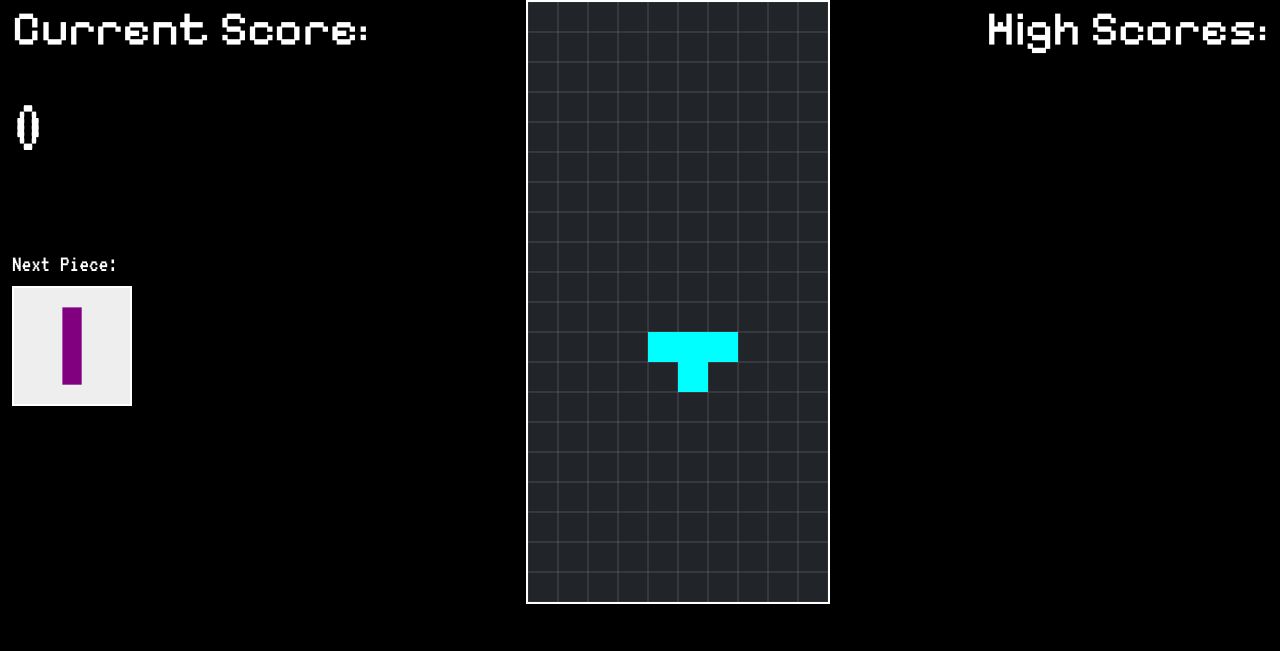
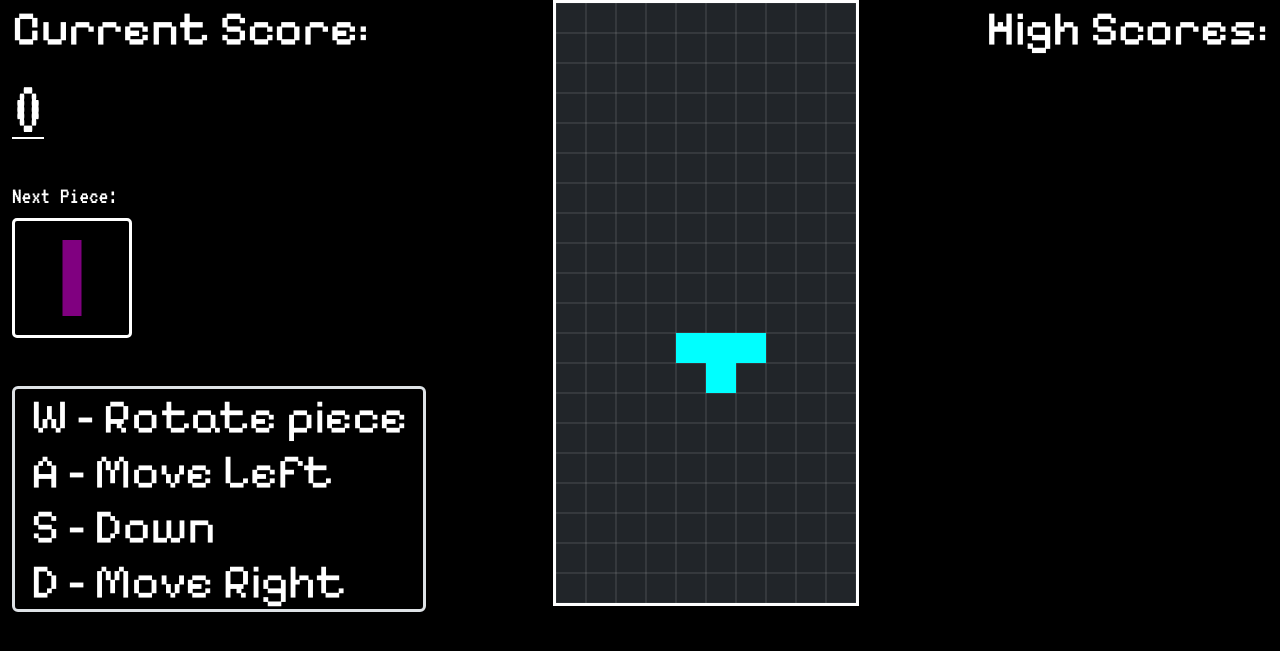
Before and after one commit to Ir0nblast3/Game-Neonumy, a Django app: page / in a window 1280 px wide. Shown: the top 651 px of the page. Run offline with Django 5.2, Linux system fonts and the light colour scheme; data that the repository does not hold is empty.

Commit message:
Adding controls panel

```diff
--- a/game/static/css/style.css
+++ b/game/static/css/style.css
@@ -4,9 +4,8 @@
 }
 
 canvas {
-   background: #eeeeee;
    display: block;
-   border: 2px solid white;
+   border: 3px solid white;
 }
 
 #gameOverScreen{
@@ -82,6 +81,8 @@ canvas {
 #pieceCanvas {
     width: 120px;
     height: 120px;
+    background: #000000;
+    border-radius: 5px;
 }
 
 .button {
@@ -103,4 +104,11 @@ canvas {
 #score {
     font-family: "VT323", monospace;
     font-size: 80px;
+    text-decoration: underline 2px;
+    text-underline-offset: 5px;
+    line-height: 100px;
 }
+
+.ctrls{
+    line-height: 55px;
+}
--- a/game/templates/index.html
+++ b/game/templates/index.html
@@ -7,25 +7,29 @@
 
     <link href="https://fonts.googleapis.com/css2?family=Pixelify+Sans:wght@400..700&display=swap" rel="stylesheet">
     <link href="https://fonts.googleapis.com/css2?family=VT323&display=swap" rel="stylesheet">
+    <link href="https://cdn.jsdelivr.net/npm/bootstrap@5.3.8/dist/css/bootstrap.min.css" rel="stylesheet" integrity="sha384-sRIl4kxILFvY47J16cr9ZwB07vP4J8+LH7qKQnuqkuIAvNWLzeN8tE5YBujZqJLB" crossorigin="anonymous">
+    <link rel="stylesheet" href="{% static 'css/style.css' %}">
 
-    <link href="https://cdn.jsdelivr.net/npm/bootstrap@5.3.8/dist/css/bootstrap.min.css" rel="stylesheet" integrity="sha384-sRIl4kxILFvY47J16cr9ZwB07vP4J8+LH7qKQnuqkuIAvNWLzeN8tE5YBujZqJLB" crossorigin="anonymous">
-
-    <link rel="stylesheet" href="{% static 'css/style.css' %}">
   </head>
   <body class="bg-color text-white">
-
     <div class="container-xxl">
       <div class="d-flex justify-content-between align-items-start">
-
         <div class="d-flex flex-column justify-content-center h-100">
 
           <div>
-            <h2 class="title">Current Score:</h2>
-            <p id="score">0</p>
+            <h2 class="title mb-0">Current Score:</h2>
+            <p class="mb-0" id="score">0</p>
           </div>
 
-          <h3 class=" text mt-5">Next Piece:</h3>
+          <h3 class=" text mt-4">Next Piece:</h3>
           <canvas id="pieceCanvas" width="120" height="120"></canvas>
+
+          <div class="title mb-0 mt-5 border border-3 rounded-2 px-3">
+            <p class="ctrls mb-0"> W - Rotate piece</p>
+            <p class="ctrls mb-0"> A - Move Left</p>
+            <p class="ctrls mb-0"> S - Down</p>
+            <p class="ctrls mb-0"> D - Move Right</p>
+          </div>
 
         </div>
 
@@ -36,7 +40,6 @@
           <ol class="text" id="highScoreList"></ol>
         </div>
       </div>
-
 
       <div id="gameOverScreen" class="hidden">
         <div class="popup">
@@ -62,7 +65,6 @@
           <button class="button" id="playAgainBtn">Play Again</button>
         </div>
       </div>
-
     </div>
 
     <script type="module" src="{% static 'js/main.js' %}"></script>
```
